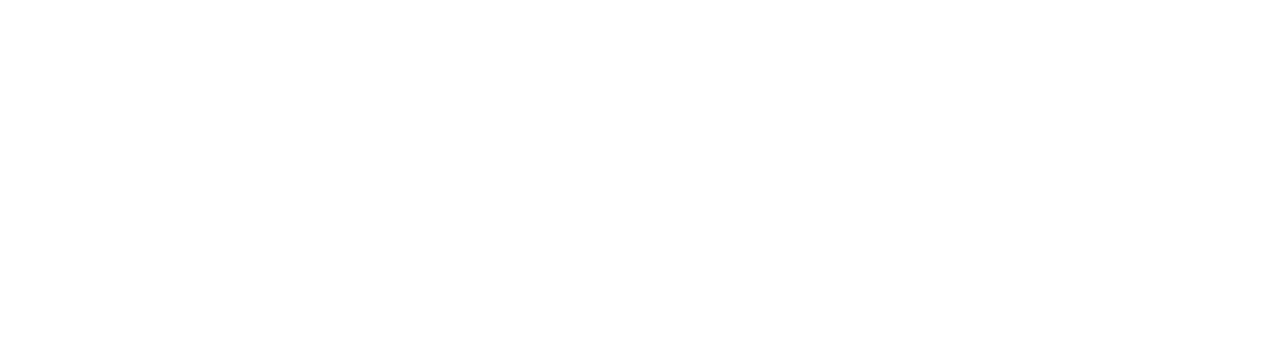
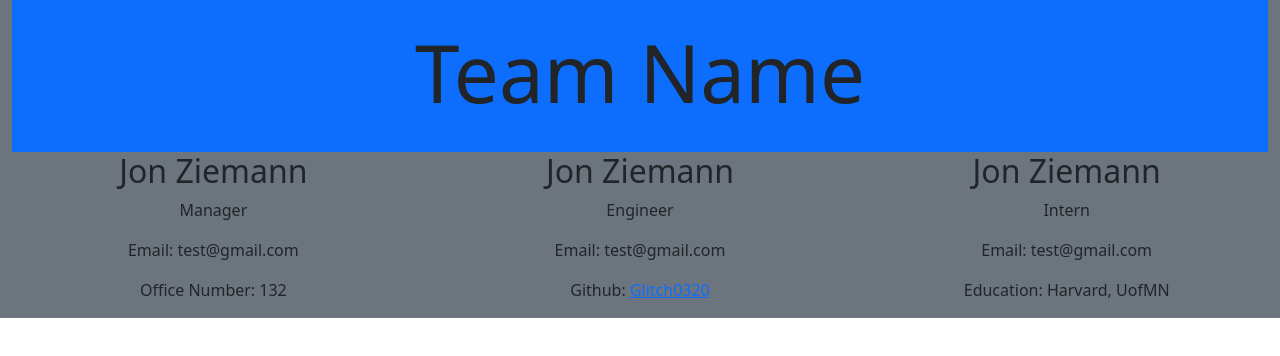
Before and after one commit to Glitch0320/10-teamgen, a website: page index.html in a window 1280 px wide. Drawn offline with nearby package versions, Linux system fonts and the light colour scheme.

Commit message:
Sketching out html template

```diff
--- a/index.html
+++ b/index.html
@@ -8,8 +8,30 @@
     <title>Team Name</title>
 </head>
 <body>
-    <div class="container text-center bg-secondary">
-
+    <div class="container-fluid text-center bg-secondary">
+        <header class="p-4 bg-primary">
+            <h1 class="display-1">Team Name</h1>
+        </header>
+        <main class="row">
+            <div class="col">
+                <h2>Jon Ziemann</h2>
+                <p>Manager</p>
+                <p>Email: test@gmail.com</p>
+                <p>Office Number: 132</p>
+            </div>
+            <div class="col">
+                <h2>Jon Ziemann</h2>
+                <p>Engineer</p>
+                <p>Email: test@gmail.com</p>
+                <p>Github: <a href='https://github.com/Glitch0320'>Glitch0320</a></p>
+            </div>
+            <div class="col">
+                <h2>Jon Ziemann</h2>
+                <p>Intern</p>
+                <p>Email: test@gmail.com</p>
+                <p>Education: Harvard, UofMN</p>
+            </div>
+        </main>
     </div>
     <script src="https://cdn.jsdelivr.net/npm/bootstrap@5.2.2/dist/js/bootstrap.bundle.min.js" integrity="sha384-OERcA2EqjJCMA+/3y+gxIOqMEjwtxJY7qPCqsdltbNJuaOe923+mo//f6V8Qbsw3" crossorigin="anonymous"></script>
 </body>
--- a/index.js
+++ b/index.js
@@ -29,9 +29,9 @@ class Intern extends Employee {
 }
 
 // Given a response from a prompt object
-// const generateTeam = () => {
-//  Generate html string using values from response
-// }
+const generateTeam = (team) => {
+//  Generate html string using values from a team array
+}
 
 module.exports = {
     Employee,
```
Also changed, not shown: test/index.test.js (+5 -31 lines).
